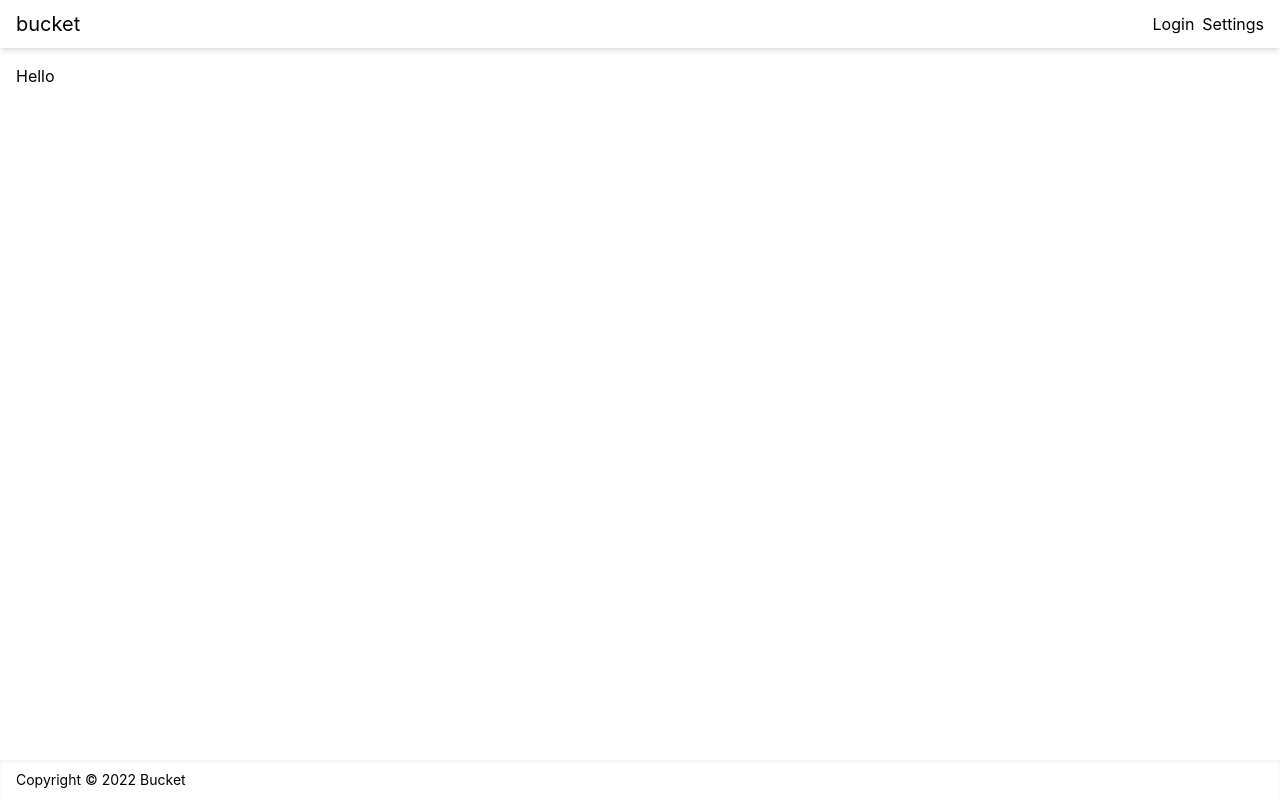
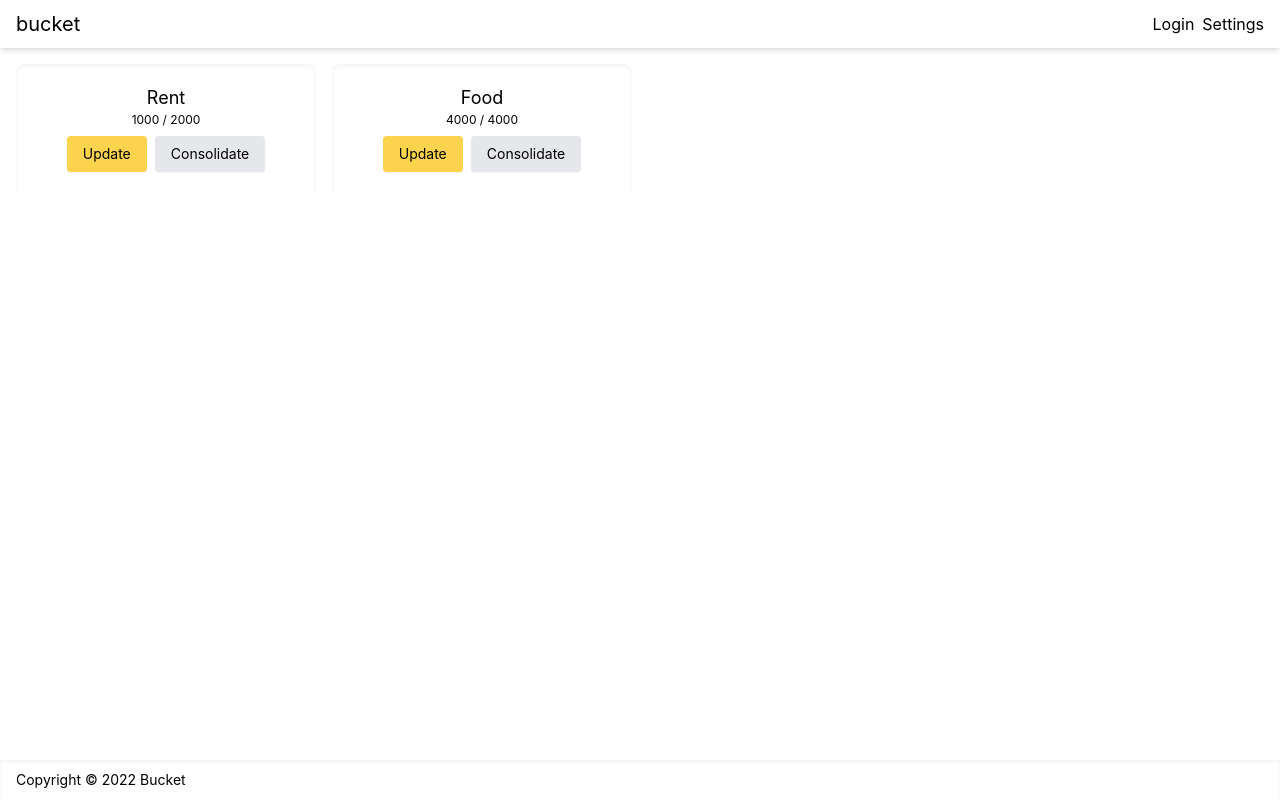
Before and after one commit to lloydlobo/buck, a Next.js app: page / in a window 1280 px wide. Built offline with nearby package versions, Linux system fonts and the light colour scheme.

Commit message:
feat(utils): add bucket items to index

```diff
--- /dev/null
+++ b/components/BucketItem.tsx
@@ -0,0 +1,42 @@
+/* eslint-disable @next/next/no-img-element */
+import Link from 'next/link'
+import React from 'react'
+
+export default function BucketItem({ bucket }: { bucket: any }) {
+    return (
+        <div className='card'>
+            <Link href={`/bucket/${bucket.slug}`}>
+                {/* <a> */}
+                {/* <img */}
+                {/*     src={bucket.image} */}
+                {/*     alt={bucket.name} */}
+                {/*     className='rounded shadow' */}
+                {/* /> */}
+                {/* </a> */}
+            </Link>
+
+            <div className='flex flex-col items-center justify-center p-5'>
+                <Link href={`/bucket/${bucket.slug}`}>
+                    {/* <a> */}
+                    <h2 className='text-lg'>{bucket.name}</h2>
+                    {/* </a> */}
+                </Link>
+                <div className='flex text-xs'>
+                    <p className='mb-2'>{bucket.available}</p>
+                    <span>&nbsp;/&nbsp;</span>
+                    <p className='mb-2'>{bucket.budgeted}</p>
+                </div>
+
+
+                <div className='flex gap-2'>
+                    <button className='btn-primary' type='button'>
+                        Update
+                    </button>
+                    <button className='btn-default' type='button'>
+                        Consolidate
+                    </button>
+                </div>
+            </div>
+        </div>
+    )
+}
--- a/package.json
+++ b/package.json
@@ -9,6 +9,8 @@
     "lint": "next lint"
   },
   "dependencies": {
+    "bcryptjs": "^2.4.3",
+    "js-cookie": "^3.0.1",
     "next": "13.0.2",
     "react": "18.2.0",
     "react-dom": "18.2.0",
@@ -16,6 +18,8 @@
     "toast": "^0.5.4"
   },
   "devDependencies": {
+    "@types/bcryptjs": "^2.4.2",
+    "@types/js-cookie": "^3.0.2",
     "@types/node": "18.11.9",
     "@types/react": "18.0.25",
     "@types/react-dom": "18.0.8",
--- a/pages/_app.tsx
+++ b/pages/_app.tsx
@@ -2,7 +2,7 @@ import '../styles/globals.css'
 import type { AppProps } from 'next/app'
 
 function MyApp({ Component, pageProps }: AppProps) {
-  return <Component {...pageProps} />
+    return <Component {...pageProps} />
 }
 
 export default MyApp
--- a/pages/index.tsx
+++ b/pages/index.tsx
@@ -1,11 +1,23 @@
 import type { NextPage } from 'next'
+import BucketItem from '../components/BucketItem'
 import Layout from '../components/Layout'
-import styles from '../styles/Home.module.css'
+import data from '../utils/data'
 
-const Home: NextPage = () => {
+const Home = () => {
     return (
-        <Layout>
-            Hello
+        <Layout title='Home Page' >
+
+            <div className='grid grid-cols-4 gap-4 md:grid-cols-3 lg:grid-cols-4'>
+                {
+                    data.buckets.map((bucket) => (
+                        <BucketItem
+                            bucket={bucket}
+                            key={bucket.slug}
+                        // onSubmit={onSubmitHandler}
+                        />
+                    ))
+                }
+            </div>
         </Layout>
     )
 }
--- a/styles/globals.css
+++ b/styles/globals.css
@@ -19,6 +19,18 @@ a {
   box-sizing: border-box;
 }
 
+/* Selector Specificity: (0, 0, 1) */
+button {
+    @apply text-sm mb-1 bg-yellow-400 px-4 py-2 rounded outline-blue-500 shadow-sm active:shadow-inner transition-all;
+}
+
+.btn-primary {
+    @apply bg-amber-300 hover:bg-amber-400 active:bg-amber-500;
+}
+.btn-default {
+    @apply bg-gray-200 hover:bg-gray-300 active:bg-gray-400;
+}
+
 @media (prefers-color-scheme: dark) {
   html {
     color-scheme: dark;
@@ -28,3 +40,7 @@ a {
     background: black;
   }
 }
+
+.card {
+    @apply shadow-inner block mb-5 border-gray-200 rounded-lg;
+}
--- /dev/null
+++ b/utils/data.ts
@@ -0,0 +1,47 @@
+import bcrypt from 'bcryptjs'
+
+const data = {
+    users: [
+        {
+            name: 'Admin',
+            email: 'admin@example.com',
+            password: bcrypt.hashSync('123456'),
+            isAdmin: true,
+        },
+        {
+            name: 'Teddy',
+            email: 'teddy@example.com',
+            password: bcrypt.hashSync('123456'),
+            isAdmin: false,
+        },
+        {
+            name: 'Lisa',
+            email: 'lisa@example.com',
+            password: bcrypt.hashSync('123456'),
+            isAdmin: false,
+        },
+    ],
+    buckets: [
+        {
+            name: 'Rent',
+            slug: 'rent',
+            category: '',
+            image: '',
+            budgeted: 2000,
+            available: 1000,
+            description: '',
+        },
+        {
+            name: 'Food',
+            slug: 'food',
+            category: '',
+            image: '',
+            available: 4000,
+            budgeted: 4000,
+            description: '',
+        },
+    ]
+
+}
+
+export default data
```
Also changed, not shown: utils/Store.ts (added), 1 other file (tests, documents, lock files or other folders).
